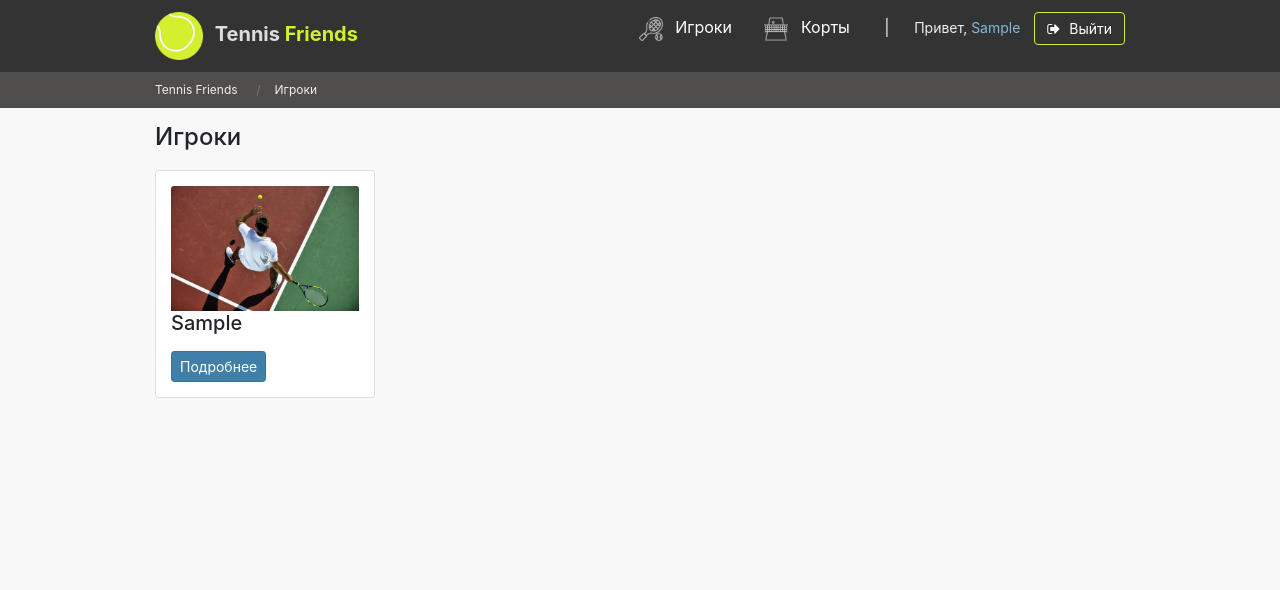
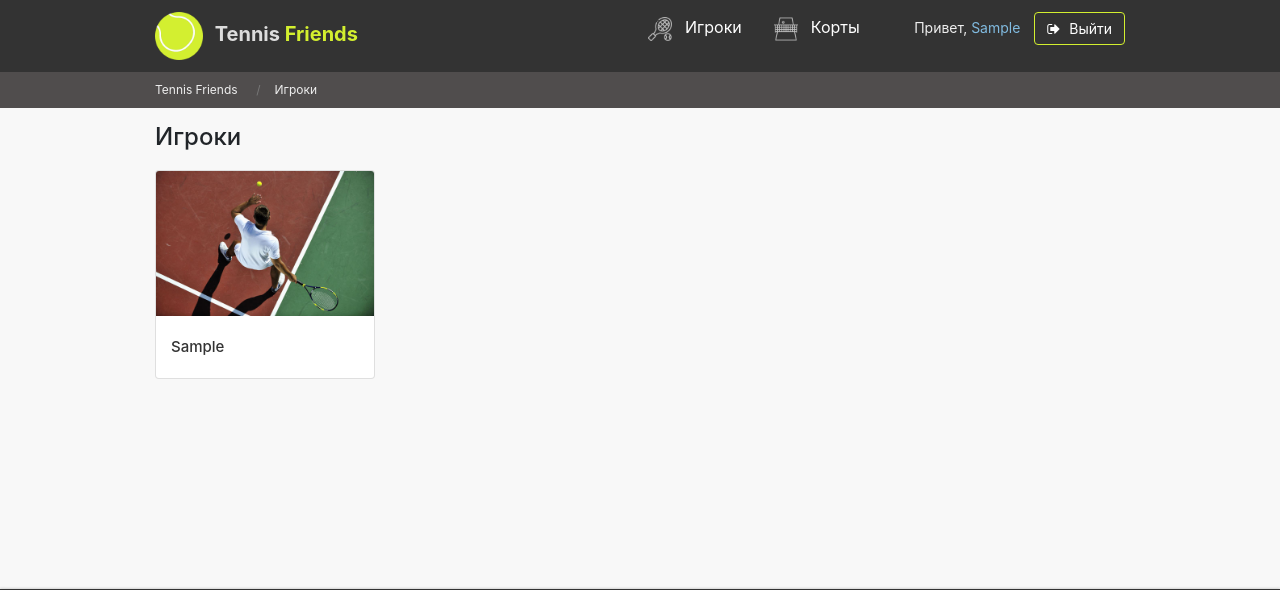
Before and after one commit to AlexKotl/tennis-friends, a Django app: page /players/ in a window 1280 px wide. Shown: the top 590 px of the page. Run offline with Django 3.2, Linux system fonts and the light colour scheme; the visitor is signed in with stand-in values (Sample User, id 1); data comes from the database, SQL or seed files in the repository; data that the repository does not hold is empty; style sheets or scripts are compiled from the project's sources; some libraries are stand-ins or nearby versions.

Commit message:
players list some layout improvements

```diff
--- a/css/styles.scss
+++ b/css/styles.scss
@@ -81,6 +81,7 @@ body {
         .btn {
             padding: 5px 12px;
             font-size: 14px;
+            color: white;
 
             i {
                 margin-right: 5px;
@@ -134,6 +135,8 @@ body {
 
 .players-list {
     .player {
+        text-decoration: none;
+        color: #333;
         margin: 10px 0;
     }
 }
--- a/css/theme.scss
+++ b/css/theme.scss
@@ -28,4 +28,10 @@ a {
 
 .card-body {
     padding: 15px;
+    font-size: 13px;
+
+    .card-title {
+        font-size: 15px;
+        margin: 7px 0;
+    }
 }
--- a/static/theme.css
+++ b/static/theme.css
@@ -19,4 +19,8 @@ a {
   color: #4080a8; }
 
 .card-body {
-  padding: 15px; }
+  padding: 15px;
+  font-size: 13px; }
+  .card-body .card-title {
+    font-size: 15px;
+    margin: 7px 0; }
--- a/templates/index.html
+++ b/templates/index.html
@@ -36,7 +36,6 @@
                     <img src="{% static 'images/icons/court-white.png' %}" class="icon" alt="">
                     Корты
                 </a>
-                <span class="delimiter">|</span>
                 {% if user.is_authenticated %}
                     <span class="profile-actions">
                         Привет, <a href='{% url 'profile' %}'>{{ user.first_name }}</a>
--- a/templates/players.html
+++ b/templates/players.html
@@ -10,23 +10,22 @@
     <div class="players-list row">
         {% for player in players %}
             <div class="col-sm-6 col-md-4 col-lg-3">
-                <div class="player card">
+                <a href="{% url 'player' player.id %}" class="player card">
+                    <img class="card-img-top" src="{% static 'images/blank-player2.jpg' %}" alt="">
                     <div class="card-body">
-                        <img class="card-img-top" src="{% static 'images/blank-player2.jpg' %}" alt="">
                         <h5 class="card-title">{{ player.first_name }}</h5>
                         <p class="card-text">
                             {% if player.rank > 0 %}
+                                <i class="fa fa-trophy"></i>
                                 Уровень: <strong>{{ player.rank }}</strong> <br>
                             {% endif %}
                             {% if player.rank > 0 %}
+                                <i class="fa fa-map-marker" style="margin:0 2px"></i>
                                 Корты: <strong>{{ player.courts_count }}</strong>
                             {% endif %}
                         </p>
-                        <a href="{% url 'player' player.id %}" class="btn btn-primary btn-sm">
-                            Подробнее
-                        </a>
                     </div>
-                </div>
+                </a>
             </div>
         {% endfor %}
     </div>
```
